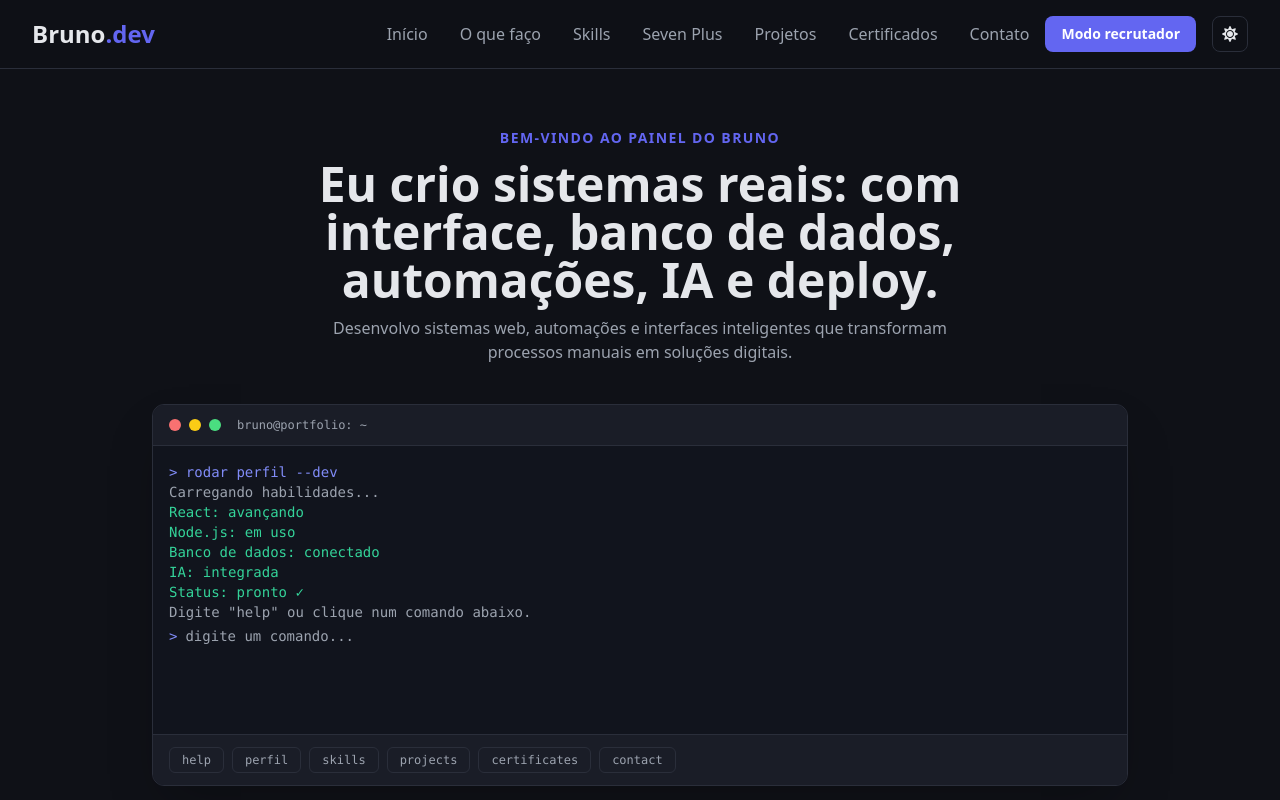
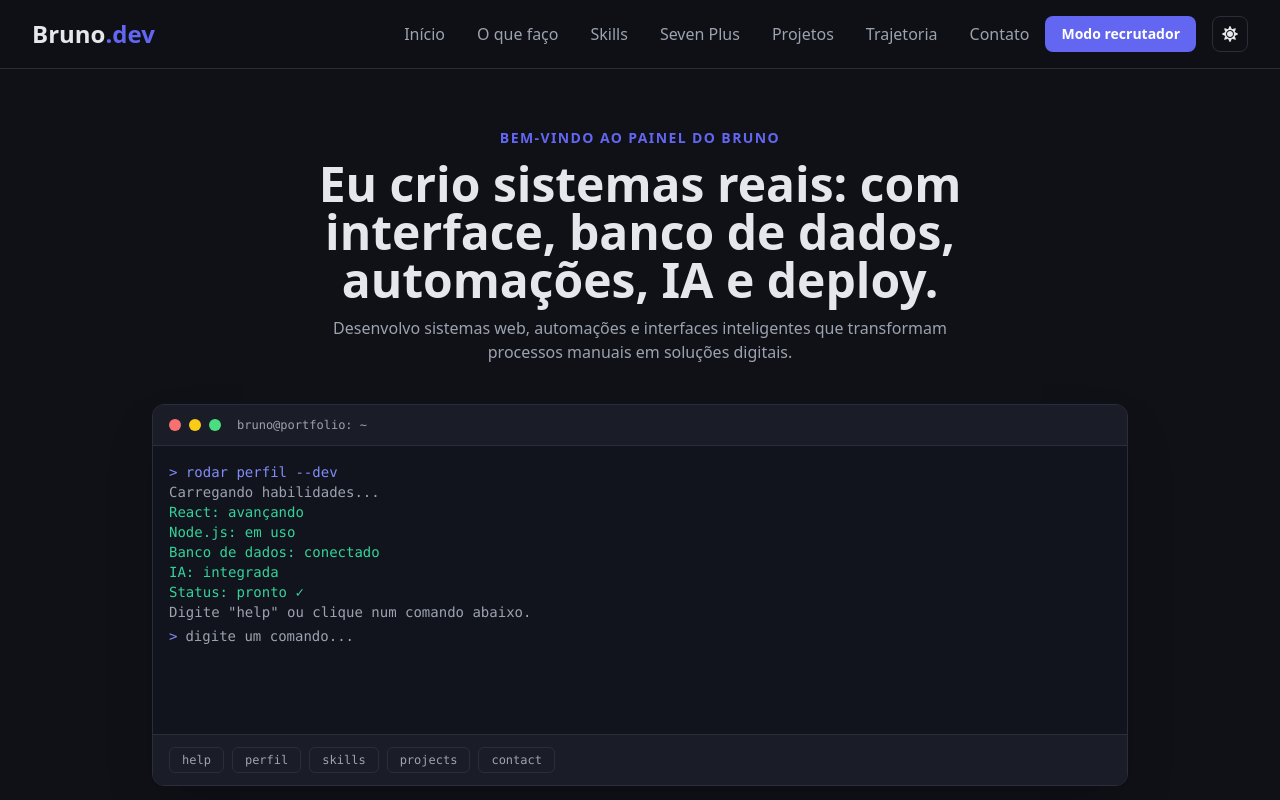
Before and after one commit to Brunin14/portfolio, a React (Vite) app: page / in a window 1280 px wide. Shown: the top 800 px of the page. Built offline with nearby package versions, Linux system fonts and the light colour scheme.

Commit message:
Completo

```diff
--- a/src/components/Navbar.jsx
+++ b/src/components/Navbar.jsx
@@ -11,7 +11,7 @@ function Navbar() {
     { id: 'skills', label: 'Skills' },
     { id: 'destaque', label: 'Seven Plus' },
     { id: 'projetos', label: 'Projetos' },
-    { id: 'certificados', label: 'Certificados' },
+    { id: 'trajetoria', label: 'Trajetoria' },
     { id: 'contato', label: 'Contato' },
   ]
 
--- a/src/components/Terminal.jsx
+++ b/src/components/Terminal.jsx
@@ -7,7 +7,6 @@ const COMANDOS = {
     '  perfil        — quem é o Bruno',
     '  skills        — tecnologias que eu uso',
     '  projects      — projetos que eu criei',
-    '  certificates  — meus certificados',
     '  contact       — como falar comigo',
     '  clear         — limpa o terminal',
   ],
@@ -27,12 +26,7 @@ const COMANDOS = {
     '• Seven Plus — sistema interno com IA, CRM, formulários e automações',
     '• Dashboard RD Station — métricas, leads, ROI, CAC e faturamento',
     '• Gerador PGRS — gera documentos automáticos a partir de formulários',
-    '• Sevinho — assistente com IA e base de conhecimento',
-    'Digite "estudo" pra ver os casos completos na seção Projetos.',
-  ],
-  certificates: [
-    'Tenho certificados em Full Stack, React/React Native e Python.',
-    'Role até a seção Certificados pra ver e ampliar cada um.',
+    '• Assistente com IA e base de conhecimento',
   ],
   contact: [
     'GitHub:   https://github.com/Brunin14',
@@ -41,7 +35,7 @@ const COMANDOS = {
   ],
 }
 
-const ATALHOS = ['help', 'perfil', 'skills', 'projects', 'certificates', 'contact']
+const ATALHOS = ['help', 'perfil', 'skills', 'projects', 'contact']
 
 function Terminal() {
   const [linhas, setLinhas] = useState([])
```
